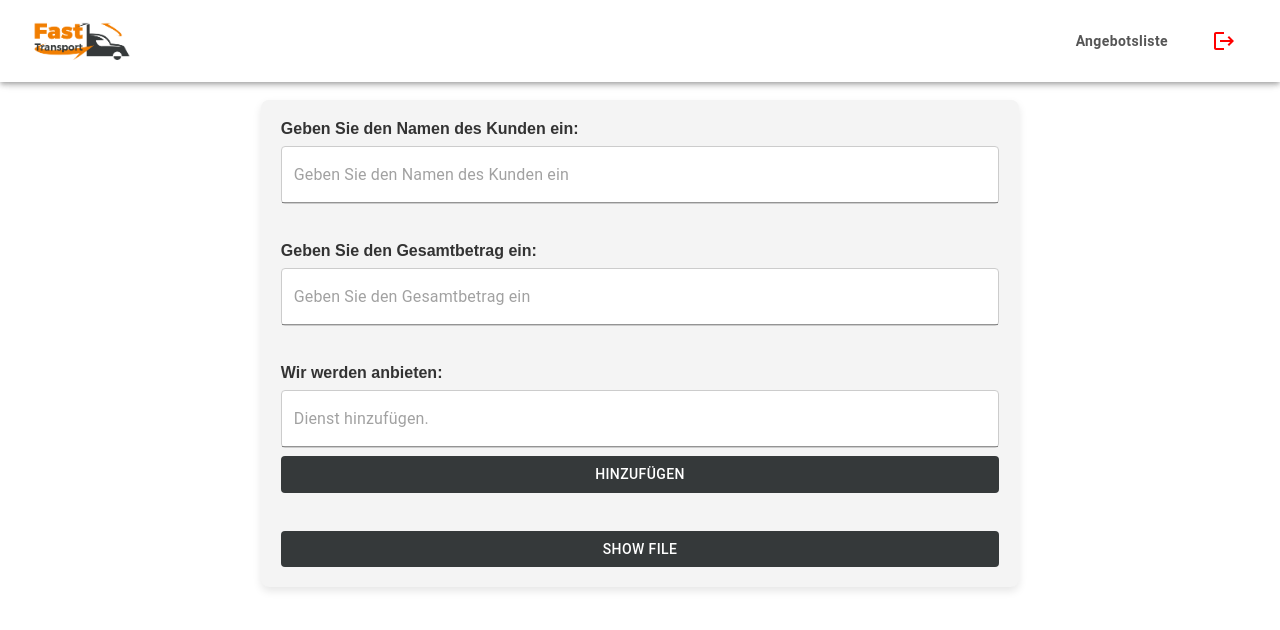
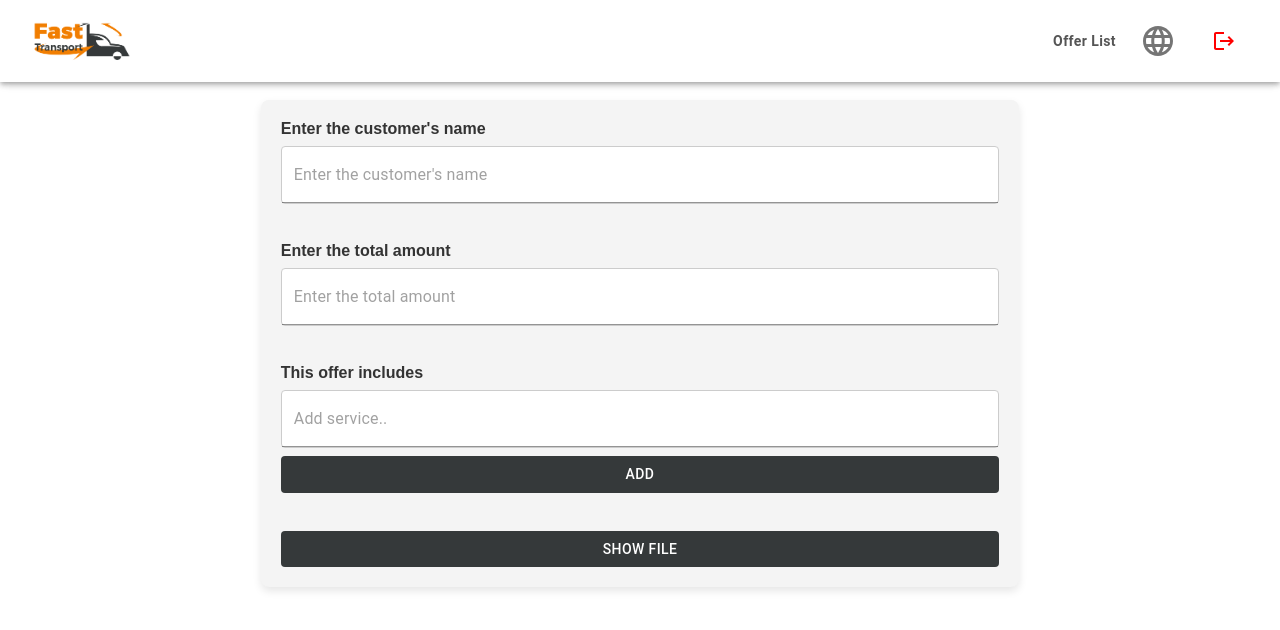
Before and after one commit to Salar-Sali/easy, a React (Vite) app: page / in a window 1280 px wide. Shown: the top 630 px of the page. Built offline with nearby package versions, Linux system fonts and the light colour scheme; sample sign-in values are in the browser's storage; what @react-pdf/renderer would draw is missing.

Commit message:
offer entry page localized

```diff
--- a/src/App.tsx
+++ b/src/App.tsx
@@ -8,9 +8,10 @@ import { styled } from "styled-components";
 import { pagesRoutes } from "~/bootstrap/helper/endpoints";
 import LoginPage from "~/pages/login-page/login-page";
 import PrivateRoute from "~/pages/login-page/private-routes";
-import "./App.css";
 import { AngiBotPage } from "./pages/angibot/angi-bot-page";
 import OffersPageContainer from "~/pages/offers-page/offers-page-container";
+import "./index.css";
+import "./App.css";
 
 const MainContent = styled.div`
   padding-top: 82px;
--- /dev/null
+++ b/src/bootstrap/i18n/init-i18n.ts
@@ -0,0 +1,60 @@
+import i18next, { InitOptions, Resource } from "i18next";
+import { initReactI18next } from "react-i18next";
+import BrowserLanguageDetector from "i18next-browser-languagedetector";
+import de from "~/bootstrap/i18n/langs/de/de";
+import en from "~/bootstrap/i18n/langs/en/en";
+import ar from "~/bootstrap/i18n/langs/ar/ar";
+
+export enum LANGS {
+  DE = "de",
+  AR = "ar",
+  EN = "en",
+}
+
+class I18N {
+  /* --------------------------------- Getters -------------------------------- */
+  get prepare() {
+    return i18next
+      .use(initReactI18next)
+      .use(BrowserLanguageDetector)
+      .init({ ...this.getOptions });
+  }
+
+  /* -------------------------------------------------------------------------- */
+  private get getResources(): Resource {
+    return {
+      [LANGS.EN]: {
+        translation: en,
+      },
+      [LANGS.DE]: {
+        translation: de,
+      },
+      [LANGS.AR]: {
+        translation: ar,
+      },
+    };
+  }
+
+  /* -------------------------------------------------------------------------- */
+  private get getOptions(): InitOptions<unknown> {
+    return {
+      resources: this.getResources,
+      fallbackLng: LANGS.DE,
+      interpolation: {
+        escapeValue: false,
+      },
+    };
+  }
+
+  /* --------------------------------- Factory -------------------------------- */
+  static init() {
+    const i18n = new I18N().prepare;
+    return i18n;
+  }
+  /* -------------------------------------------------------------------------- */
+}
+
+/* -------------------------------------------------------------------------- */
+const i18n = I18N.init();
+
+export default i18n;
--- /dev/null
+++ b/src/bootstrap/i18n/langKey.ts
@@ -0,0 +1,23 @@
+const langKey = {
+  global: {
+    de: "global.de",
+    en: "global.en",
+    ar: "global.ar",
+    showFile: "global.showFile",
+    hideFile: "global.hideFile",
+    search: "global.search",
+  },
+  offerEntryPage: {
+    customerName: "offerEntryPage.customerName",
+    totalPrice: "offerEntryPage.totalPrice",
+    servicesLabel: "offerEntryPage.servicesLabel",
+    add: "offerEntryPage.add",
+    addService: "offerEntryPage.addService",
+  },
+  offerListPage: {
+    offerList: "offerListPage.offerList",
+    downloadAsExcel: "offerListPage.downloadAsExcel",
+  },
+};
+
+export default langKey;
--- /dev/null
+++ b/src/bootstrap/i18n/langs/ar/ar.ts
@@ -0,0 +1,25 @@
+import langKey from "~/bootstrap/i18n/langKey";
+
+const ar: typeof langKey = {
+  global: {
+    en: "EN",
+    ar: "AR",
+    de: "DE",
+    showFile: "إظهار الملف",
+    hideFile: "إخفاء الملف",
+    search: "بحث",
+  },
+  offerEntryPage: {
+    customerName: "أدخل اسم الزبون ",
+    totalPrice: "أدخل المبلغ الإجمالي ",
+    servicesLabel: "يتضمن هذا العرض ",
+    add: "إضافة",
+    addService: "إضافة خدمة ...",
+  },
+  offerListPage: {
+    offerList: "قائمة العروض",
+    downloadAsExcel: "تحميل كإكسل",
+  },
+};
+
+export default ar;
--- /dev/null
+++ b/src/bootstrap/i18n/langs/de/de.ts
@@ -0,0 +1,25 @@
+import langKey from "~/bootstrap/i18n/langKey";
+
+const de: typeof langKey = {
+  global: {
+    de: "DE",
+    en: "EN",
+    ar: "AR",
+    showFile: "Datei anzeigen",
+    hideFile: "Datei ausblenden",
+    search: "Suchen",
+  },
+  offerEntryPage: {
+    customerName: "Geben Sie den Namen des Kunden ein:",
+    totalPrice: "Geben Sie den Gesamtbetrag ein",
+    servicesLabel: "Dieses Angebot beinhaltet: ",
+    add: "Hinzufügen",
+    addService: "Dienst hinzufügen..  ",
+  },
+  offerListPage: {
+    offerList: "Angebotsliste",
+    downloadAsExcel: "Als Excel herunterladen",
+  },
+};
+
+export default de;
--- /dev/null
+++ b/src/bootstrap/i18n/langs/en/en.ts
@@ -0,0 +1,25 @@
+import langKey from "~/bootstrap/i18n/langKey";
+
+const en: typeof langKey = {
+  global: {
+    de: "DE",
+    en: "EN",
+    ar: "AR",
+    showFile: "Show file",
+    hideFile: "Hide file",
+    search: "Search",
+  },
+  offerEntryPage: {
+    customerName: "Enter the customer's name ",
+    totalPrice: "Enter the total amount ",
+    servicesLabel: "This offer includes ",
+    add: "Add",
+    addService: "Add service..",
+  },
+  offerListPage: {
+    offerList: "Offer List",
+    downloadAsExcel: "Download as Excel",
+  },
+};
+
+export default en;
--- a/src/generic/header/main-header.tsx
+++ b/src/generic/header/main-header.tsx
@@ -1,13 +1,17 @@
-import React from "react";
+import LogoutIcon from "@mui/icons-material/Logout";
 import AppBar from "@mui/material/AppBar";
-import Toolbar from "@mui/material/Toolbar";
 import Box from "@mui/material/Box";
 import Button from "@mui/material/Button";
+import Toolbar from "@mui/material/Toolbar";
+import React from "react";
+import { useTranslation } from "react-i18next";
 import { Link, useNavigate } from "react-router-dom";
 import styled from "styled-components";
 import { pagesRoutes } from "~/bootstrap/helper/endpoints";
+import { LANGS } from "~/bootstrap/i18n/init-i18n";
+import langKey from "~/bootstrap/i18n/langKey";
 import { logout } from "~/pages/login-page/auth-service";
-import LogoutIcon from "@mui/icons-material/Logout";
+import HeaderLocalizationSelectBox from "~/support/localization-select-box/header-localization-select-box";
 
 /* -------------------------------------------------------------------------- */
 /*                                   styles                                   */
@@ -18,16 +22,20 @@ const StyledAppBar = styled(AppBar)`
   height: 82px;
 `;
 
-const StyledToolbar = styled(Toolbar)`
+
+const StyledToolbar = styled(Toolbar)<{ $isRtl?: boolean }>`
   display: flex;
   justify-content: space-between;
   align-items: center;
   background-color: white;
+  flex-direction: ${({ $isRtl }) => ($isRtl ? "row-reverse" : "row")};
 `;
 
-const StyledBox = styled(Box)`
+
+const StyledBox = styled(Box)<{ $isRtl?: boolean }>`
   display: flex;
-  gap: 16px;
+  gap: 8px;
+  flex-direction: ${({ $isRtl }) => ($isRtl ? "row-reverse" : "row")};
 `;
 
 const StyledImg = styled("img")`
@@ -41,23 +49,27 @@ const StyledImg = styled("img")`
 const MainHeader: React.FC = () => {
   const navigate = useNavigate();
 
+  const { t, i18n } = useTranslation();
+  const direction = i18n.language === LANGS.AR ? "rtl" : "ltr";
+
   return (
     <StyledAppBar position="fixed">
-      <StyledToolbar>
-        {/* Logo */}
+      <StyledToolbar $isRtl={direction === "rtl"}>
+      {/* Logo */}
         <Button component={Link} to={`${pagesRoutes.main}`}>
           <StyledImg src="logo.png" alt="MyLogo" />
         </Button>
 
         {/* Navigation Links */}
-        <StyledBox>
+        <StyledBox $isRtl={direction === "rtl"}>
           <Button
             component={Link}
             to={`${pagesRoutes.offers}`}
             sx={{ color: "#555", fontWeight: "bold", textTransform: "none" }}
           >
-            Angebotsliste
+            {t(langKey.offerListPage.offerList)}
           </Button>
+          <HeaderLocalizationSelectBox />
           <Button
             onClick={() => {
               logout();
--- a/src/pages/angibot/angi-bot-page.tsx
+++ b/src/pages/angibot/angi-bot-page.tsx
@@ -1,6 +1,7 @@
 import { Input } from "@mui/material";
 import axios from "axios";
 import { useState } from "react";
+import { useTranslation } from "react-i18next";
 import { styled } from "styled-components";
 import { mainOperationsEndpoint } from "~/bootstrap/helper/endpoints";
 import {
@@ -10,6 +11,8 @@ import {
   removeLettersFromString,
 } from "~/bootstrap/helper/global-helper";
 import { StyledMainButton } from "~/bootstrap/helper/global-styles";
+import { LANGS } from "~/bootstrap/i18n/init-i18n";
+import langKey from "~/bootstrap/i18n/langKey";
 import MainHeader from "~/generic/header/main-header";
 import TodoApp, { Todo } from "~/pages/angibot/angibot-items";
 import OrganizedOfferPage from "~/pages/angibot/organized-offer-page";
@@ -47,34 +50,36 @@ export const AngiBotPage = () => {
     }
   };
 
+  const { t,i18n } = useTranslation();
+  const direction = i18n.language === LANGS.AR ? "rtl" : "ltr";
   return (
     <div>
       <MainHeader />
-      <FormContainer>
+      <FormContainer dir={direction}>
         <FormField>
-          <Label>Geben Sie den Namen des Kunden ein:</Label>
+          <Label>{t(langKey.offerEntryPage.customerName)}</Label>
           <StyledInput
             type="text"
             value={name}
             onChange={(e) => setName(e.target.value)}
-            placeholder="Geben Sie den Namen des Kunden ein"
+            placeholder={t(langKey.offerEntryPage.customerName)}
           />
         </FormField>
 
         {/* price */}
         <FormField>
-          <Label>Geben Sie den Gesamtbetrag ein:</Label>
+          <Label>{t(langKey.offerEntryPage.totalPrice)}</Label>
           <StyledInput
             value={removeLettersFromString(price as unknown as string) ?? ""}
             onChange={(e) => setPrice(e.target.value)}
-            placeholder="Geben Sie den Gesamtbetrag ein"
+            placeholder={t(langKey.offerEntryPage.totalPrice)}
           />
         </FormField>
 
         {/* main services */}
         <TodoApp setTodos={setItems} todos={items} />
         <StyledMainButton onClick={printFile}>
-          {isPrint ? "Hide File" : "Show File"}
+          {isPrint ? t(langKey.global.hideFile) : t(langKey.global.showFile)}
         </StyledMainButton>
       </FormContainer>
 
--- a/src/pages/angibot/angibot-items.tsx
+++ b/src/pages/angibot/angibot-items.tsx
@@ -3,6 +3,8 @@ import { useState } from "react";
 import { styled } from "styled-components";
 import DeleteIcon from "@mui/icons-material/Delete";
 import { StyledMainButton } from "~/bootstrap/helper/global-styles";
+import { useTranslation } from "react-i18next";
+import langKey from "~/bootstrap/i18n/langKey";
 export type Todo = {
   id: number;
   text: string;
@@ -26,16 +28,19 @@ export default function TodoApp({ todos, setTodos }: TodoAppProps) {
     setTodos(todos.filter((todo) => todo.id !== id));
   };
 
+  const { t } = useTranslation();
   return (
     <div>
-      <Label>Wir werden anbieten:</Label>
+      <Label>{t(langKey.offerEntryPage.servicesLabel)}</Label>
       <InputSection>
         <TodoInput
           value={input}
           onChange={(e) => setInput(e.target.value)}
-          placeholder="Dienst hinzufügen."
+          placeholder={t(langKey.offerEntryPage.addService)}
         />
-        <StyledMainButton onClick={addTodo}>Hinzufügen</StyledMainButton>
+        <StyledMainButton onClick={addTodo}>
+          {t(langKey.offerEntryPage.add)}
+        </StyledMainButton>
       </InputSection>
       <TodoList>
         {todos.map((todo) => (
--- a/src/pages/offers-page/offers-page-container.tsx
+++ b/src/pages/offers-page/offers-page-container.tsx
@@ -10,6 +10,8 @@ import OffersTable from "~/pages/offers-page/angibots-table";
 import ChartsContainer from "~/pages/offers-page/charts-container";
 import { exportToExcel } from "~/pages/offers-page/save-in-excel";
 import ArrowCircleDownIcon from "@mui/icons-material/ArrowCircleDown";
+import { useTranslation } from "react-i18next";
+import langKey from "~/bootstrap/i18n/langKey";
 const PageContainer = styled.div`
   padding: 20px;
   display: flex;
@@ -65,16 +67,17 @@ const OffersPageContainer: React.FC = () => {
     );
   });
 
+  const { t } = useTranslation();
   return (
     <PageContainer>
       <MainHeader />
-      <TableTitle>Angebotsliste</TableTitle>
+      <TableTitle>{t(langKey.offerListPage.offerList)}</TableTitle>
       {/* charts */}
       <ChartsContainer offers={offers} />
 
       {/* Search Input */}
       <SearchInput
-        label="Suche..."
+          label={t(langKey.global.search)}
         variant="outlined"
         value={searchTerm}
         onChange={(e) => setSearchTerm(e.target.value)}
@@ -84,7 +87,7 @@ const OffersPageContainer: React.FC = () => {
           startIcon={<ArrowCircleDownIcon />}
           onClick={() => exportToExcel(offers)}
         >
-          Download
+          {t(langKey.offerListPage.downloadAsExcel)}
         </StyledMainButton>
       </BillsTableActionsContainer>
 
--- /dev/null
+++ b/src/support/localization-select-box/header-localization-select-box.tsx
@@ -0,0 +1,73 @@
+import { IconButton, Menu, MenuItem } from "@mui/material";
+import React, { useState } from "react";
+import { useTranslation } from "react-i18next";
+import { LANGS } from "~/bootstrap/i18n/init-i18n";
+import {
+  StyledHeaderLocalizationIcon,
+  StyledHeaderLocalizationWrapper,
+} from "~/support/localization-select-box/style";
+
+const FLAG_URLS = {
+  [LANGS.DE]: "https://flagcdn.com/de.svg",
+  [LANGS.AR]: "https://flagcdn.com/sa.svg",
+  [LANGS.EN]: "https://flagcdn.com/gb.svg",
+};
+
+const HeaderLocalizationSelectBox = () => {
+  const { i18n } = useTranslation();
+  const [anchorEl, setAnchorEl] = useState<null | HTMLElement>(null);
+
+  const handleSetLanguage = (language: LANGS) => {
+    i18n.changeLanguage(language);
+    handleClose();
+  };
+
+  const handleClick = (event: React.MouseEvent<HTMLElement>) => {
+    setAnchorEl(event.currentTarget);
+  };
+
+  const handleClose = () => {
+    setAnchorEl(null);
+  };
+
+  return (
+    <StyledHeaderLocalizationWrapper>
+      <IconButton disableRipple onClick={handleClick}>
+        <StyledHeaderLocalizationIcon />
+      </IconButton>
+      <Menu
+        anchorEl={anchorEl}
+        open={Boolean(anchorEl)}
+        onClose={handleClose}
+        style={{ zIndex: 9001 }}
+        disableScrollLock
+        anchorOrigin={{
+          vertical: "bottom",
+          horizontal: "center",
+        }}
+        transformOrigin={{
+          vertical: "top",
+          horizontal: "center",
+        }}
+      >
+        {Object.entries(LANGS).map(([key, value]) => (
+          <MenuItem key={key} onClick={() => handleSetLanguage(value)}>
+            <img
+              src={FLAG_URLS[value]}
+              alt={key}
+              style={{
+                width: 24,
+                height: 16,
+                marginRight: 8,
+                borderRadius: 2,
+              }}
+            />
+            {key}
+          </MenuItem>
+        ))}
+      </Menu>
+    </StyledHeaderLocalizationWrapper>
+  );
+};
+
+export default HeaderLocalizationSelectBox;
--- /dev/null
+++ b/src/support/localization-select-box/style.tsx
@@ -0,0 +1,12 @@
+import styled from "styled-components";
+import LanguageIcon from "@mui/icons-material/Language";
+
+export const StyledHeaderLocalizationWrapper = styled.div`
+  display: flex;
+`;
+
+export const StyledHeaderLocalizationIcon = styled(LanguageIcon)`
+  && {
+    font-size: 36px;
+  }
+`;
```
